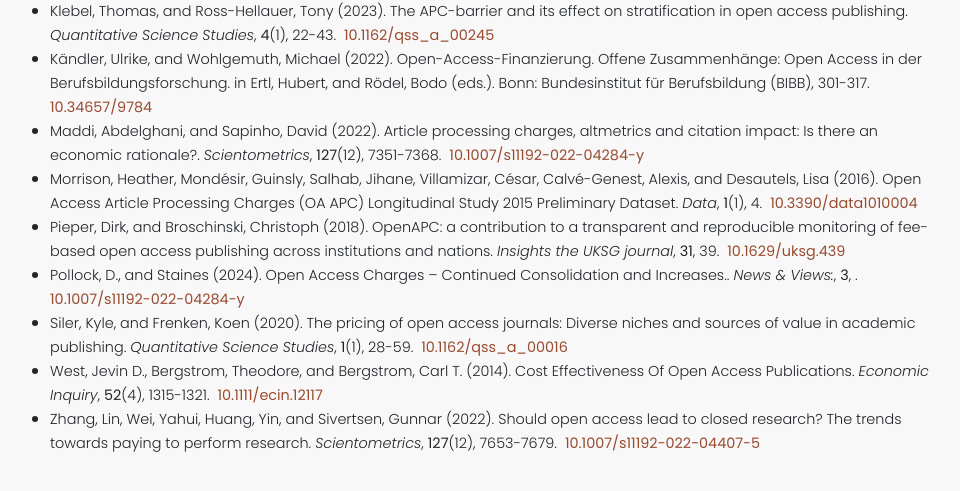
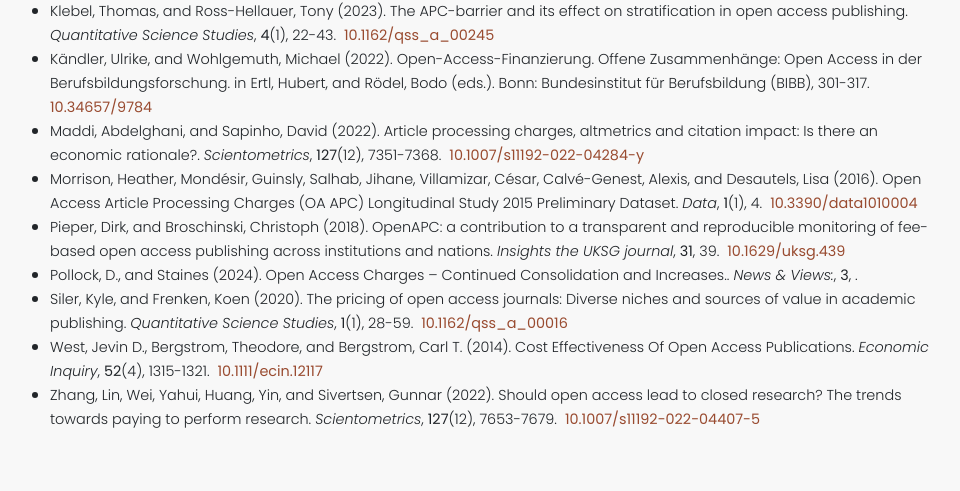
Before and after one commit to panter-project/panter-project.github.io, a Jekyll site: the page built from resources.markdown, in a window 1280 px wide and 900 px high, scrolled down 1312 px, cut to the strip 0-571 px from the top of the window. Shown: the top 491 px of the strip, without its empty margins (64-1024 px from the left). Built offline with Jekyll 4.4.1, drawn with Linux system fonts in a browser that asks for light colours.

Commit message:
Update 2024-01-02-pollock-charges.markdown

```diff
--- a/_resources/2024-01-02-pollock-charges.markdown
+++ b/_resources/2024-01-02-pollock-charges.markdown
@@ -6,8 +6,6 @@
 T2: News & Views&colon;
 DA: 2024/03//
 PY: 2024
-DO: 10.1007/s11192-022-04284-y
-DP: DOI.org (Crossref)
 VL: 3
 J2: Delta Think
 LA: en
```
